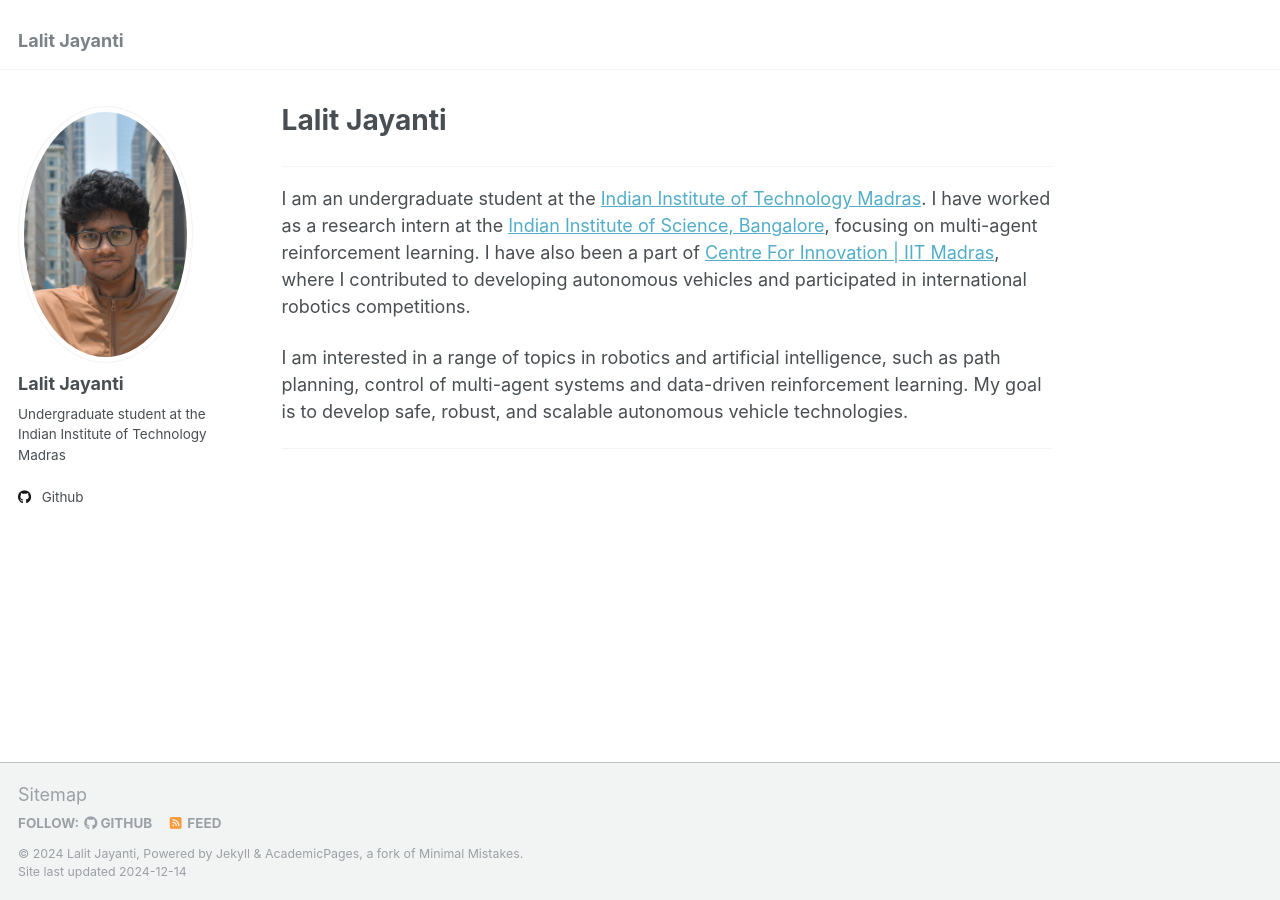
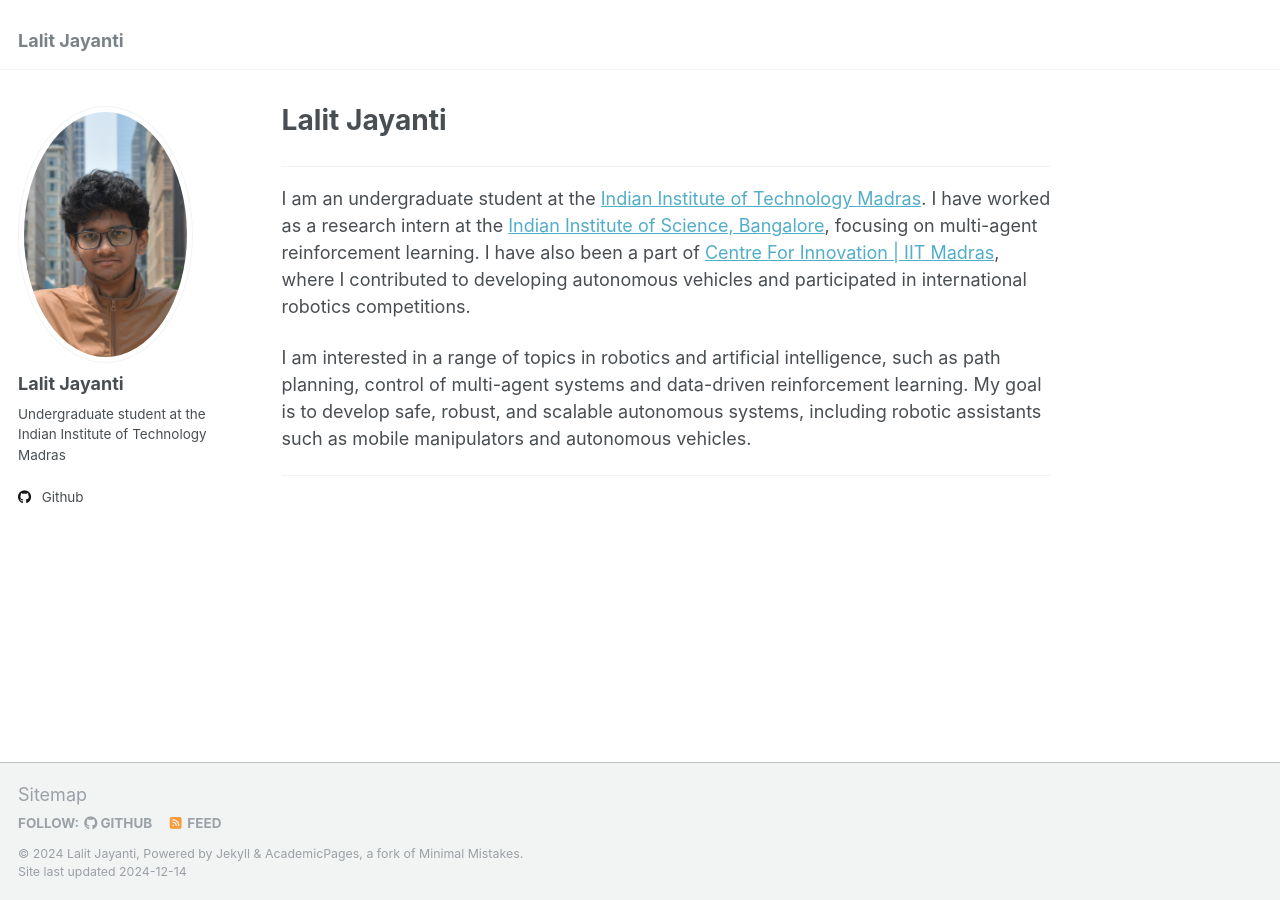
Before and after one commit to lalit-jayanti/lalit-jayanti.github.io, a Jekyll site: the page built from _pages/about.md, in a window 1280 px wide. Built offline with Jekyll 4.4.1, drawn with Linux system fonts in a browser that asks for light colours.

Commit message:
update about

```diff
--- a/_pages/about.md
+++ b/_pages/about.md
@@ -11,6 +11,6 @@
 
 I am an undergraduate student at the [Indian Institute of Technology Madras](https://www.iitm.ac.in/). I have worked as a research intern at the [Indian Institute of Science, Bangalore](https://iisc.ac.in/), focusing on multi-agent reinforcement learning. I have also been a part of [Centre For Innovation \| IIT Madras](https://cfi.iitm.ac.in/), where I contributed to developing autonomous vehicles and participated in international robotics competitions.
 
-I am interested in a range of topics in robotics and artificial intelligence, such as path planning, control of multi-agent systems and data-driven reinforcement learning. My goal is to develop safe, robust, and scalable autonomous vehicle technologies.
+I am interested in a range of topics in robotics and artificial intelligence, such as path planning, control of multi-agent systems and data-driven reinforcement learning. My goal is to develop safe, robust, and scalable autonomous systems, including robotic assistants such as mobile manipulators and autonomous vehicles.
 
 ---
```
